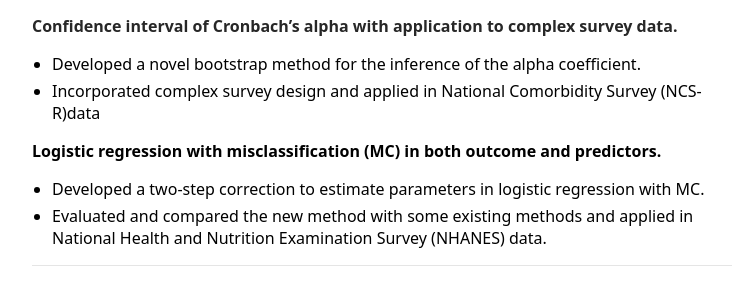
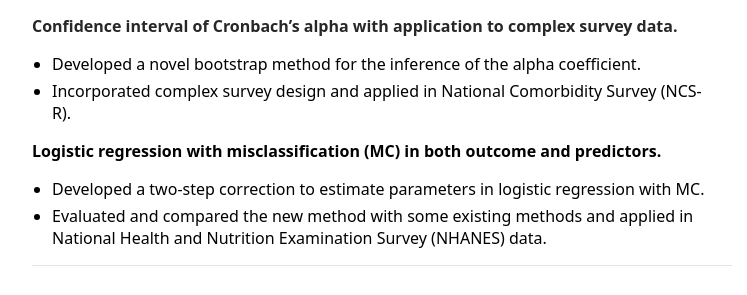
Before and after one commit to ziqiangc/ziqiangc.github.io, a Jekyll site: the page built from projects.md, in a window 1280 px wide and 900 px high, scrolled down 447 px. Shown: the part 180-475 px from the top of the window, without its empty margins (258-1005 px from the left). Built offline with Jekyll 4.4.1, drawn with Linux system fonts in a browser that asks for light colours; our own code applies the rules of GitHub Pages for plain Markdown files.

Commit message:
Update projects.md

```diff
--- a/projects.md
+++ b/projects.md
@@ -14,7 +14,7 @@
 
 [**Confidence interval of Cronbach’s alpha with application to complex survey data.**](https://www150.statcan.gc.ca/n1/pub/12-001-x/2019003/article/00009-eng.htm)
 - Developed a novel bootstrap method for the inference of the alpha coefficient.
-- Incorporated complex survey design and applied in National Comorbidity Survey (NCS-R)data
+- Incorporated complex survey design and applied in National Comorbidity Survey (NCS-R).
 
 **Logistic regression with misclassification (MC) in both outcome and predictors.**
 - Developed a two-step correction to estimate parameters in logistic regression with MC.
```
